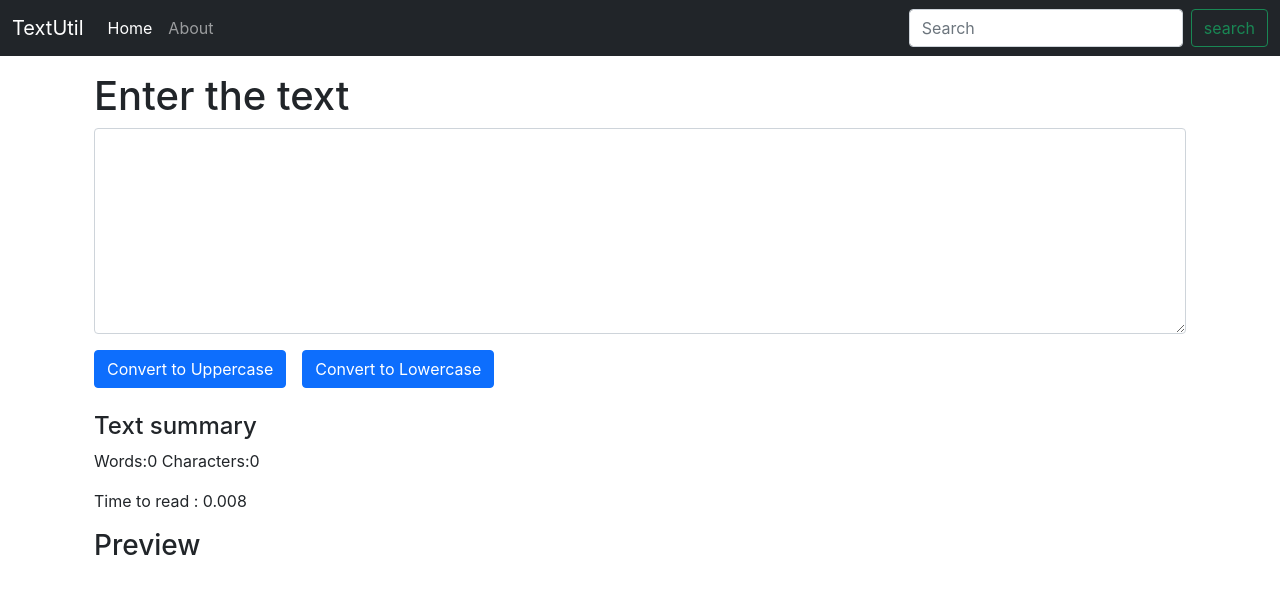
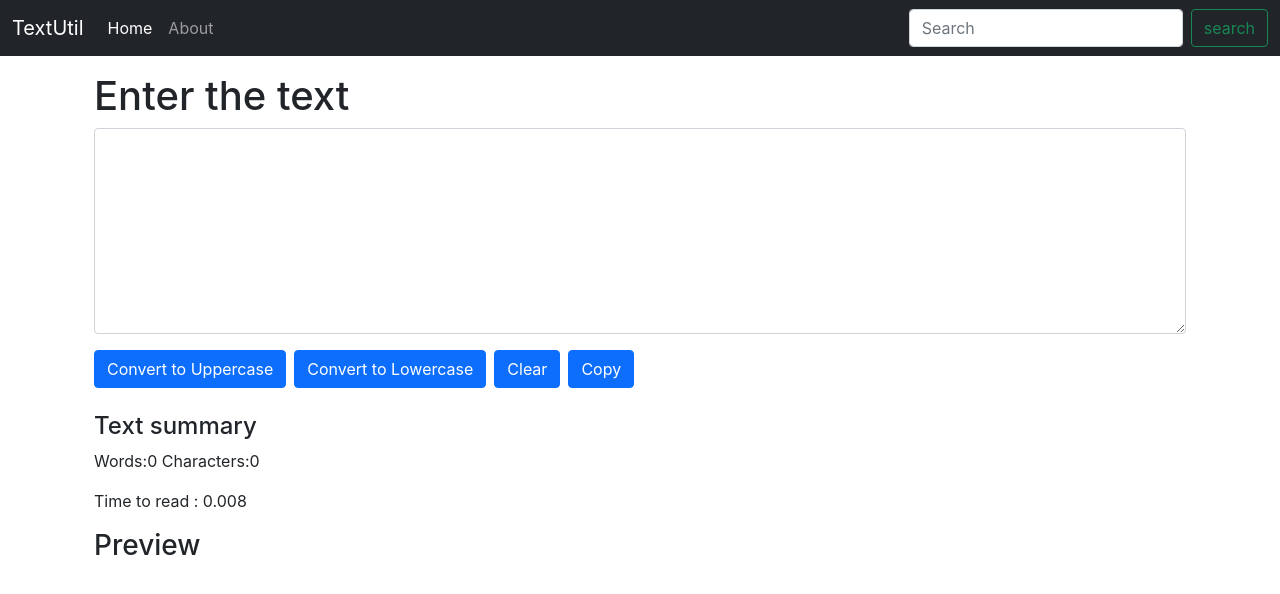
Before and after one commit to charuzain/textUtils, a React (Create React App) app: page / in a window 1280 px wide. Shown: the top 594 px of the page. Built offline with nearby package versions, Linux system fonts and the light colour scheme.

Commit message:
Copy to clipboard functionality added

```diff
--- a/src/components/Form.js
+++ b/src/components/Form.js
@@ -1,6 +1,8 @@
-import React,{useState} from 'react'
+import {useState} from 'react'
 
 export default function Form(props) {
+  const [text, setText] = useState("");
+
   const convertToUp =()=>{
     const newText = text.toUpperCase();
     setText(newText)
@@ -14,7 +16,18 @@ export default function Form(props) {
   const handleOnChange = (event)=>{
     setText(event.target.value)
   }
-  const [text, setText] = useState("");
+
+
+
+  const clearText=()=>{
+    setText('')
+  }
+  const copyText = ()=>{
+    const text = document.getElementById("myBox");
+    text.select();
+    navigator.clipboard.writeText(text.value)
+  }
+
   return (
     <>
   <div className="container">
@@ -23,7 +36,11 @@ export default function Form(props) {
             <textarea className ="form-control" id="myBox" value = {text} onChange={handleOnChange} rows="8 "></textarea>
             </div>
             <button className="btn btn-primary" onClick={convertToUp}>Convert to Uppercase</button>
-            <button className="btn btn-primary mx-3" onClick={convertToLower}>Convert to Lowercase</button>
+            <button className="btn btn-primary mx-2" onClick={convertToLower}>Convert to Lowercase</button>
+            <button className="btn btn-primary mx" onClick={clearText}>Clear</button>
+           <button className="btn btn-primary mx-2" onClick={copyText}>Copy</button>
+
+
       </div>
       <div className="container my-4">
         <h4>Text summary</h4>
```
